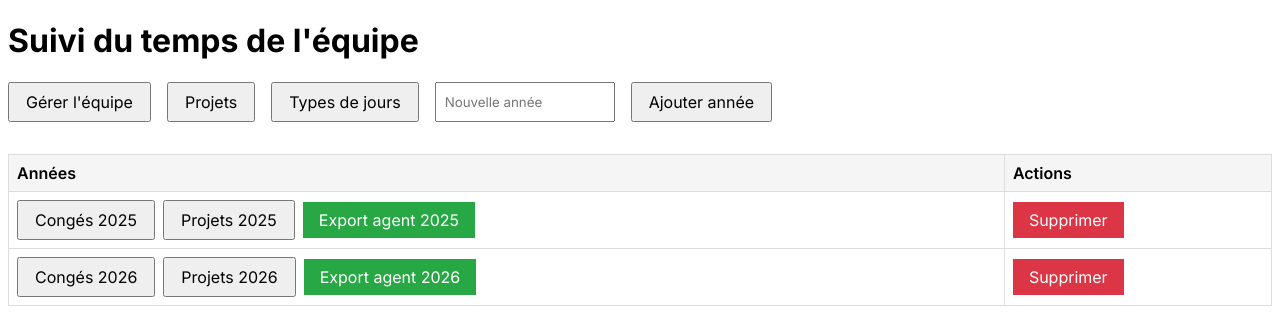
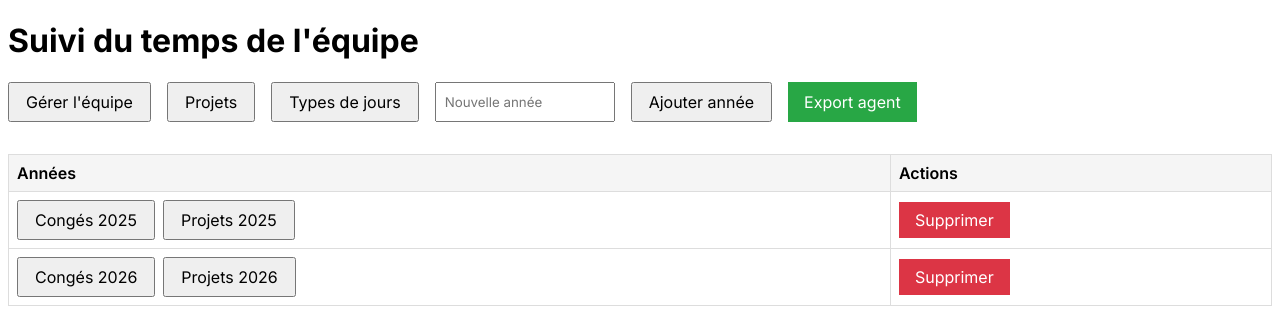
Before and after one commit to mathieupouvreau/suivi-temps, a Vue app: page /equipe in a window 1280 px wide. Shown: the top 336 px of the page. Built offline with nearby package versions, Linux system fonts and the light colour scheme.

Commit message:
refonte agent

```diff
--- a/src/views/HomeView.vue
+++ b/src/views/HomeView.vue
@@ -78,27 +78,29 @@ const telechargerFichier = (contenu, nomFichier, type) => {
 
 /**
  * Exporte les 4 fichiers de données pour l'agent d'affectation
+ * Utilise les mêmes formats que les exports des écrans spécifiques
  * Fichiers : equipe.csv, projets.csv, jours.json, affectations.json
- * @param {number} annee - Année concernée pour les jours et affectations
  */
-const exporterPourAgent = (annee) => {
+const exporterPourAgent = () => {
+  // Équipe — même format que EquipeView.exporterCSV (tous les membres)
   const equipeCsv = [
     'ID,Nom,Rôle principal,Rôle secondaire',
-    ...equipeStore.membresActifs.map(m => `${m.id},"${m.nom}","${m.rolePrincipal || ''}","${m.roleSecondaire || ''}"`)
+    ...equipeStore.membres.map(m => `${m.id},"${m.nom}","${m.rolePrincipal || ''}","${m.roleSecondaire || ''}"`)
   ].join('\n')
   telechargerFichier(equipeCsv, 'equipe.csv', 'text/csv;charset=utf-8;')
 
+  // Projets — même format que ProjectsView.exporterCSV (avec colonnes Pers.)
   const projetsCsv = [
-    'ID,Nom,Chiffrage,Spec,Dev,Tests,Retour dev',
-    ...projetsStore.projets.map(p => `${p.id},"${p.nom}",${p.chiffrage || 0},${p.spec || 0},${p.dev || 0},${p.tests || 0},${p.retourDev || 0}`)
+    'ID,Nom,Chiffrage,Spec,Spec Pers.,Dev,Dev Pers.,Tests,Tests Pers.,Retour dev,Retour dev Pers.',
+    ...projetsStore.projets.map(p => `${p.id},"${p.nom}",${p.chiffrage || 0},${p.spec || 0},${p.specPersonnes || 1},${p.dev || 0},${p.devPersonnes || 1},${p.tests || 0},${p.testsPersonnes || 1},${p.retourDev || 0},${p.retourDevPersonnes || 1}`)
   ].join('\n')
   telechargerFichier(projetsCsv, 'projets.csv', 'text/csv;charset=utf-8;')
 
-  const joursAnnee = joursStore.jours[annee] ? { [annee]: joursStore.jours[annee] } : {}
-  telechargerFichier(JSON.stringify(joursAnnee, null, 2), 'jours.json', 'application/json;charset=utf-8;')
+  // Jours — même format que HolidaysView.exporterJSON (toutes les années)
+  telechargerFichier(JSON.stringify(joursStore.jours, null, 2), 'jours.json', 'application/json;charset=utf-8;')
 
-  const affectationsAnnee = affectationsStore.affectations[annee] ? { [annee]: affectationsStore.affectations[annee] } : {}
-  telechargerFichier(JSON.stringify(affectationsAnnee, null, 2), 'affectations.json', 'application/json;charset=utf-8;')
+  // Affectations — même format que ProjetView.exporterJSON (toutes les années)
+  telechargerFichier(JSON.stringify(affectationsStore.affectations, null, 2), 'affectations.json', 'application/json;charset=utf-8;')
 }
 </script>
 
@@ -118,6 +120,7 @@ const exporterPourAgent = (annee) => {
         style="padding: 0.5rem; width: 10rem;"
       />
       <button @click="ajouterAnnee">Ajouter année</button>
+      <button @click="exporterPourAgent" class="btn-export" title="Exporte equipe.csv, projets.csv, jours.json et affectations.json">Export agent</button>
     </div>
 
     <table v-if="anneesStore.annees.length > 0">
@@ -132,7 +135,6 @@ const exporterPourAgent = (annee) => {
           <td>
             <button @click="voirAnnee(annee)">Congés {{ annee }}</button>
             <button @click="voirCalendrier(annee)" style="margin-left: 0.5rem;">Projets {{ annee }}</button>
-            <button @click="exporterPourAgent(annee)" style="margin-left: 0.5rem;" class="btn-export" title="Exporte equipe.csv, projets.csv, jours.json et affectations.json">Export agent {{ annee }}</button>
           </td>
           <td>
             <button @click="supprimerAnnee(annee)" class="btn-supprimer">
```
Also changed, not shown: 1 other file (tests, documents, lock files or other folders).
